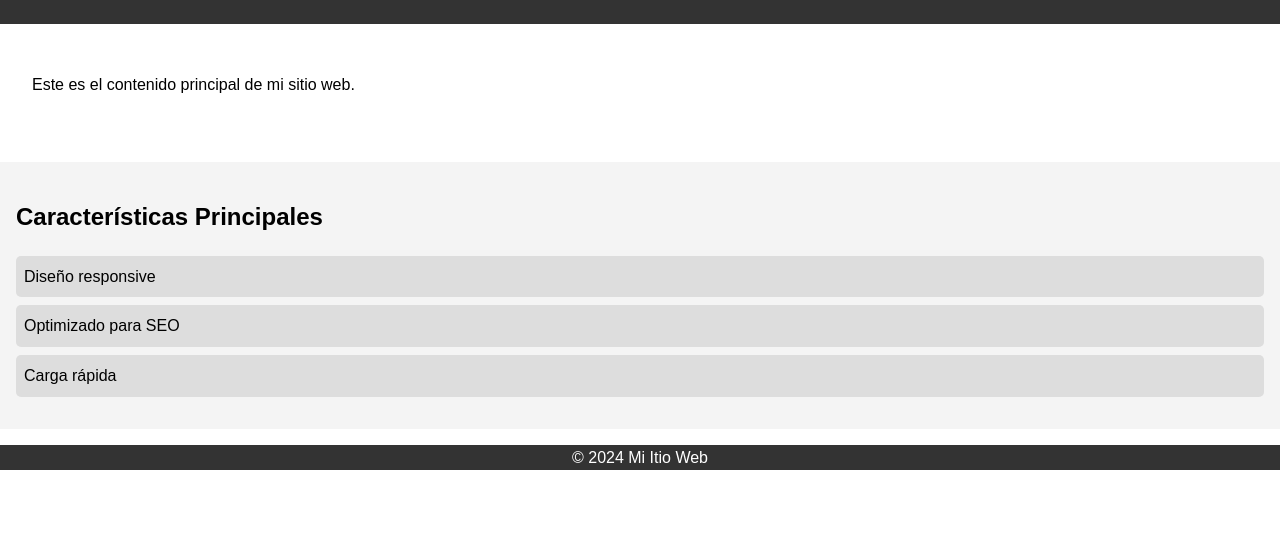
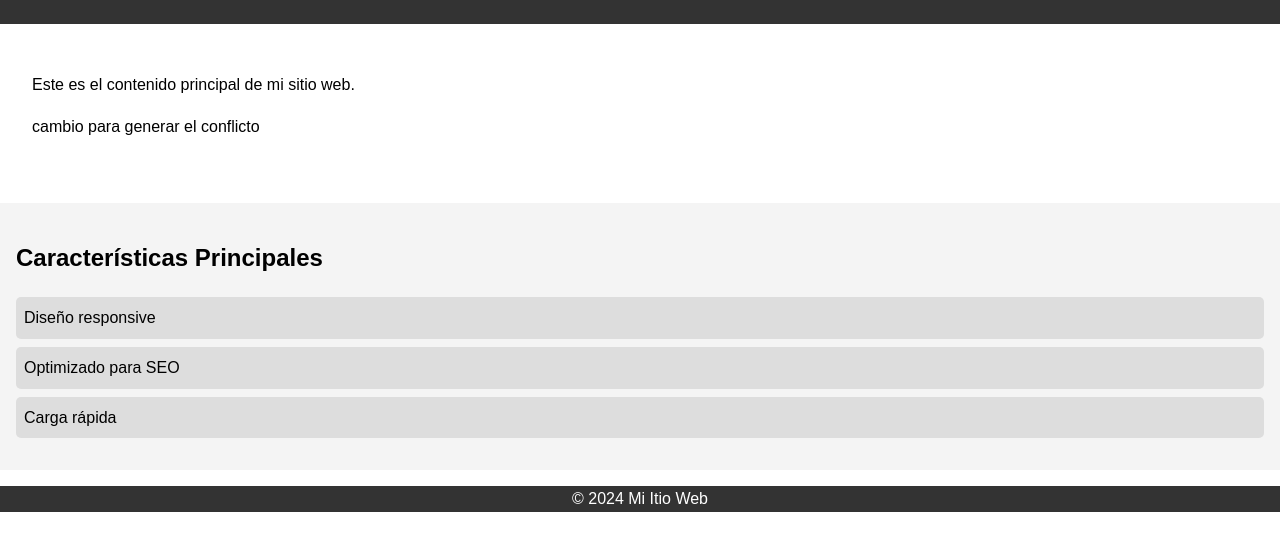
Before and after one commit to Isaac4023/first-repository, a plain HTML site: page index.html in a window 1280 px wide. Shown: the part 102-652 px from the top of the page. Drawn offline with Linux system fonts and the light colour scheme.

Commit message:
primer cambio para generar el conflicto

```diff
--- a/index.html
+++ b/index.html
@@ -12,6 +12,7 @@
     </header>
     <main>
         <p>Este es el contenido principal de mi sitio web.</p>
+        <p>cambio para generar el conflicto</p>
     </main>
     <section id="caracteristicas">
     <h2>Características Principales</h2>
```
